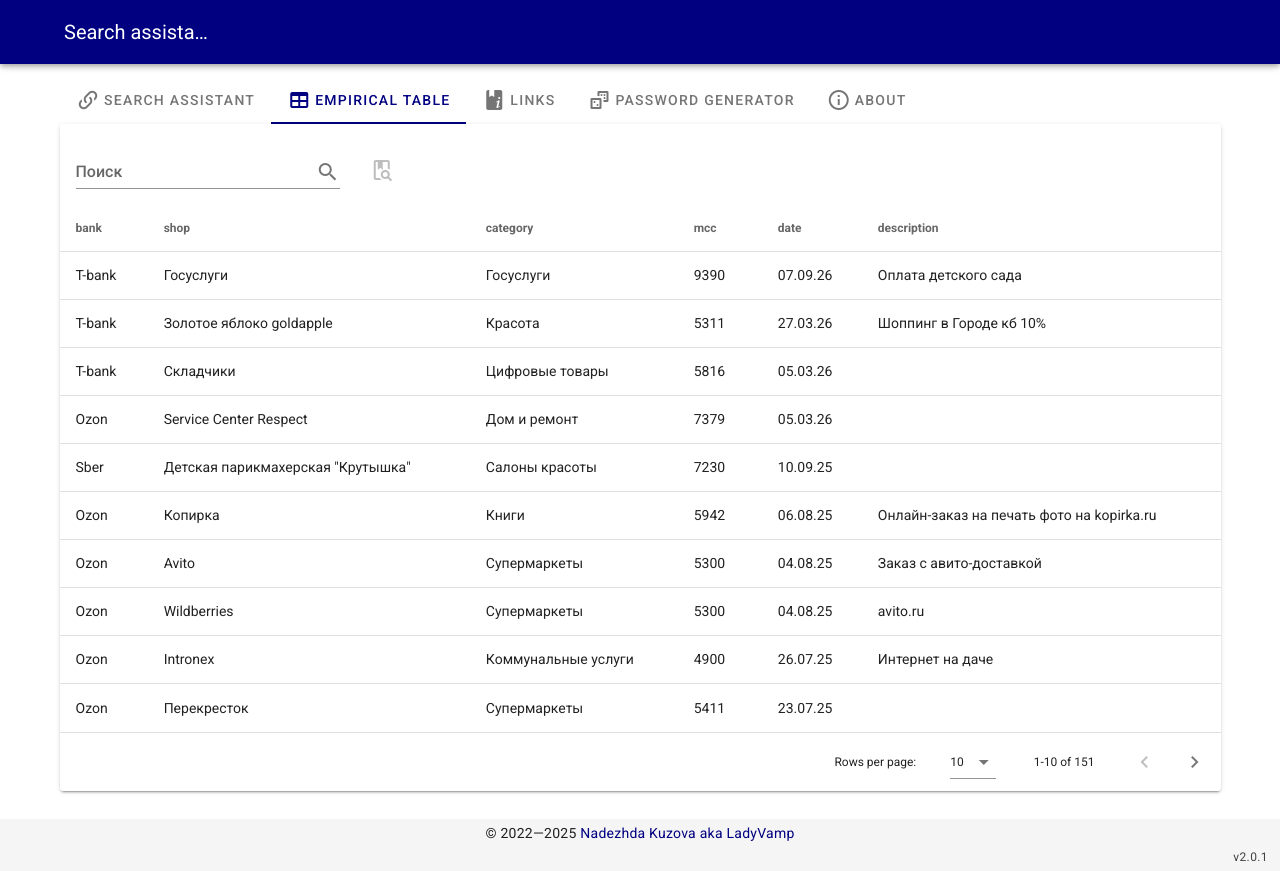
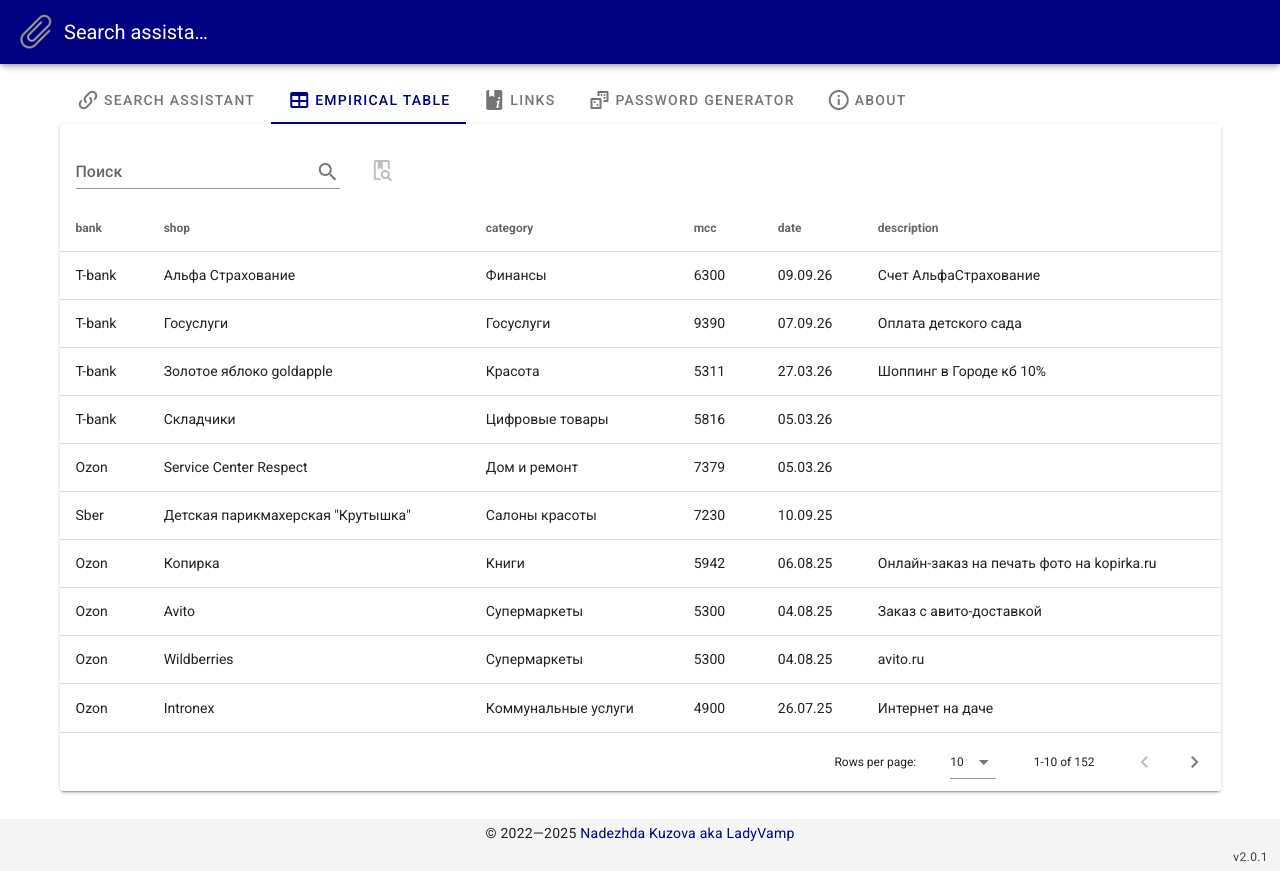
Before and after one commit to LadyVamp/search-assistant, a Vue app: page /#/empirical-table in a window 1280 px wide. Built offline with nearby package versions, Linux system fonts and the light colour scheme; what vue-yandex-metrika would draw is missing.

Commit message:
add data

```diff
--- a/src/assets/empirical-data.js
+++ b/src/assets/empirical-data.js
@@ -1095,6 +1095,14 @@ const shopCategories = [
         description: 'Оплата детского сада',
     },
     {
+        bank: 'T-bank',
+        shop: 'Альфа Страхование',
+        category: 'Финансы',
+        mcc: '6300',
+        date: '09.09.26',
+        description: 'Счет АльфаСтрахование',
+    },
+    {
         bank: 'Alfa | T-bank | Sber | Mkb | Ozon | Vtb',
         shop: 'Template',
         category: '',
```
